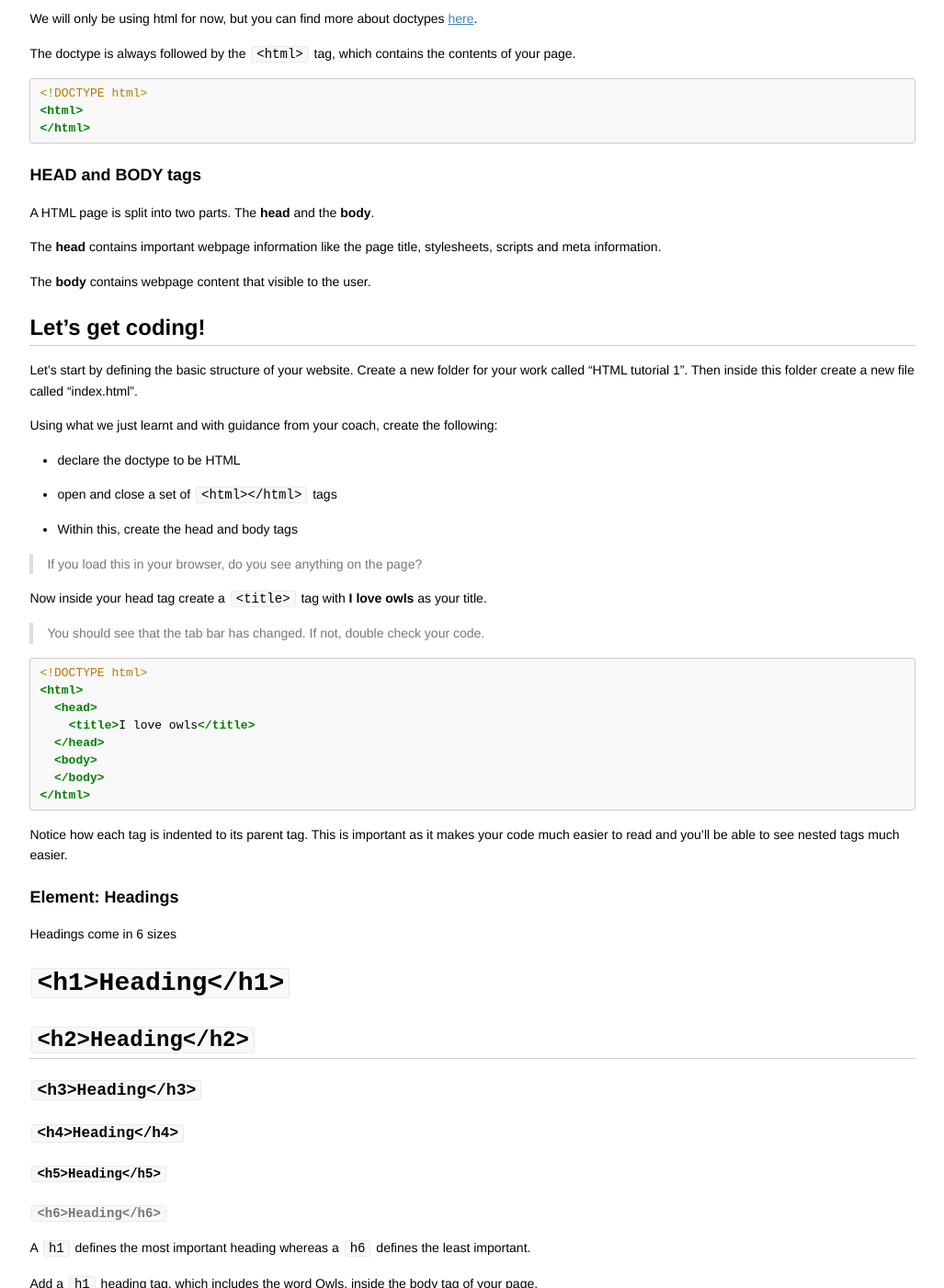
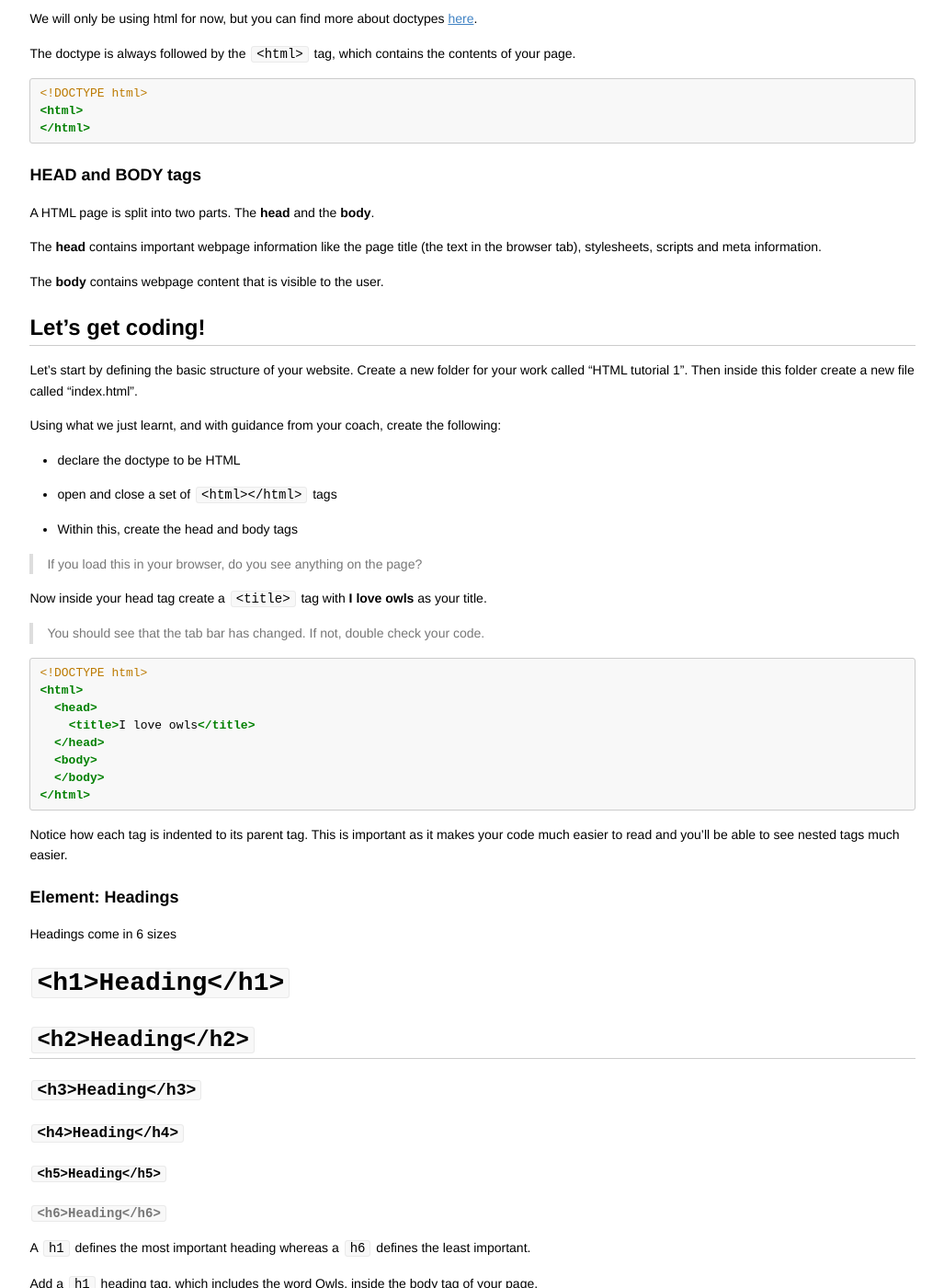
Before and after one commit to codebar/tutorials, a Jekyll site: the page built from html/lesson1/tutorial.md, in a window 1280 px wide and 1400 px high, scrolled down 1200 px. Shown: the whole window at 92% size, without its empty margins (126-1153 px from the left). Built offline with Jekyll 4.4.1, drawn with Linux system fonts in a browser that asks for light colours; Markdown is read by kramdown in place of the engine named in the settings; some of the changed text lies outside the part shown.

Commit message:
minor text fixes

```diff
--- a/html/lesson1/tutorial.md
+++ b/html/lesson1/tutorial.md
@@ -70,16 +70,16 @@ The doctype is always followed by the `<html>` tag, which contains the contents
 
 A HTML page is split into two parts. The **head** and the **body**.
 
-The **head** contains important webpage information like the page title, stylesheets, scripts and meta information.
+The **head** contains important webpage information like the page title (the text in the browser tab), stylesheets, scripts and meta information.
 
-The **body** contains webpage content that visible to the user.
+The **body** contains webpage content that is visible to the user.
 
 
 ## Let's get coding!
 
 Let's start by defining the basic structure of your website. Create a new folder for your work called "HTML tutorial 1". Then inside this folder create a new file called "index.html".
 
-Using what we just learnt and with guidance from your coach, create the following:
+Using what we just learnt, and with guidance from your coach, create the following:
 
 * declare the doctype to be HTML
 * open and close a set of `<html></html>` tags
@@ -262,7 +262,7 @@ Let's emphasise some of the content of your paragraph
 
 ### Special characters and more formatting
 
-Some characters have special meaning in HTML. For instance, we use < and > to make HTML tags, and we use " to wrap our attributes. But what if we wanted to use those characters in our page?
+Some characters have special meaning in HTML. For instance, we use `<` and `>` to make HTML tags, and we use " to wrap our attributes. But what if we wanted to use those characters in our page?
 
 One way is to use **HTML entities**. These are made up of an ampersand, a name, then a semicolon. Here's the HTML entity for a quote character: `&quot;`.
 
```
Also changed, not shown: other parts of html/lesson1/tutorial.md (+2 -2 lines).
